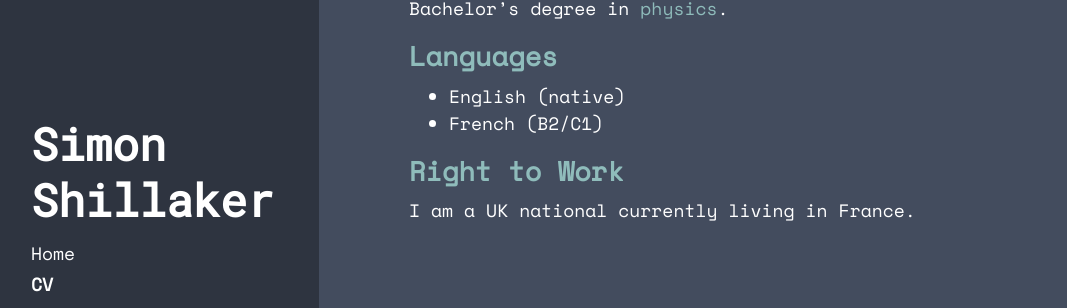
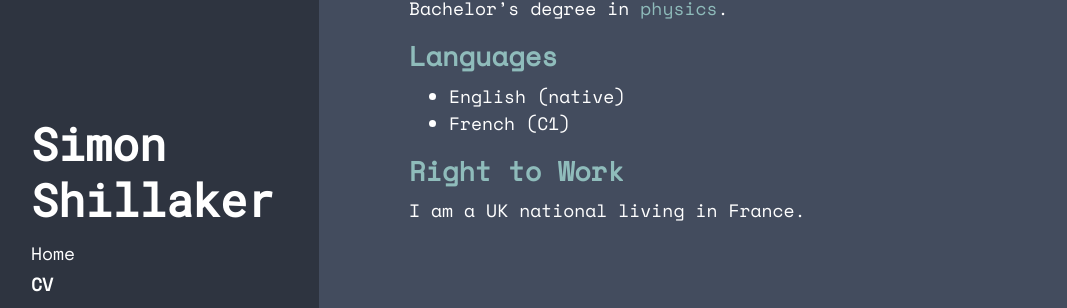
Before and after one commit to Shillaker/shillaker.github.io, a Jekyll site: the page built from cv.md, in a window 1280 px wide and 900 px high, scrolled down 2226 px. Shown: the part 532-840 px from the top of the window, without its empty margins (5-1072 px from the left). Built offline with Jekyll 4.4.1, drawn with Linux system fonts in a browser that asks for light colours.

```diff
--- a/cv.md
+++ b/cv.md
@@ -107,8 +107,8 @@ Bachelor's degree in [physics](https://www.physics.ox.ac.uk/study/undergraduates
 ## Languages
 
 - English (native)
-- French (B2/C1)
+- French (C1)
 
 ## Right to Work
 
-I am a UK national currently living in France.
+I am a UK national living in France.
```
